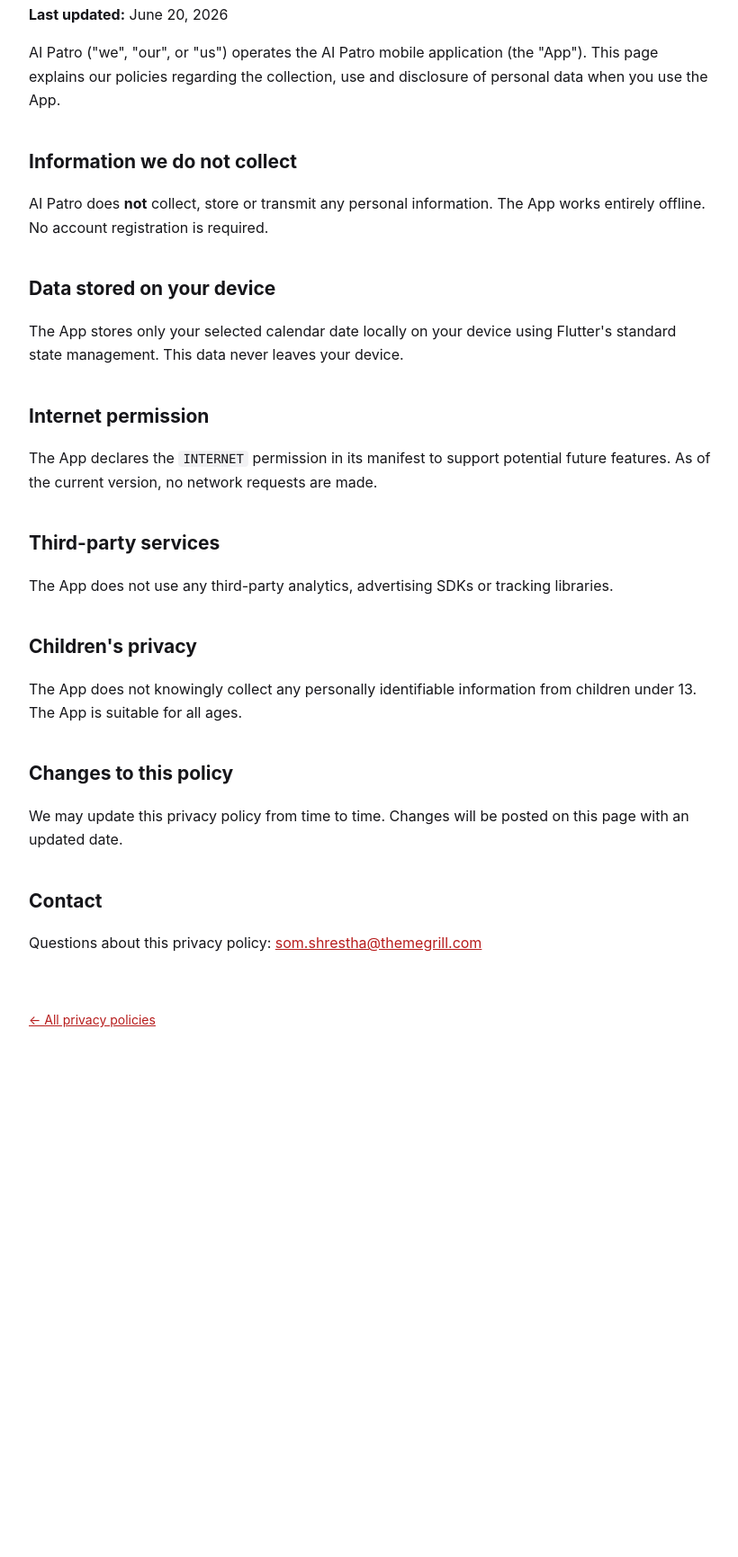
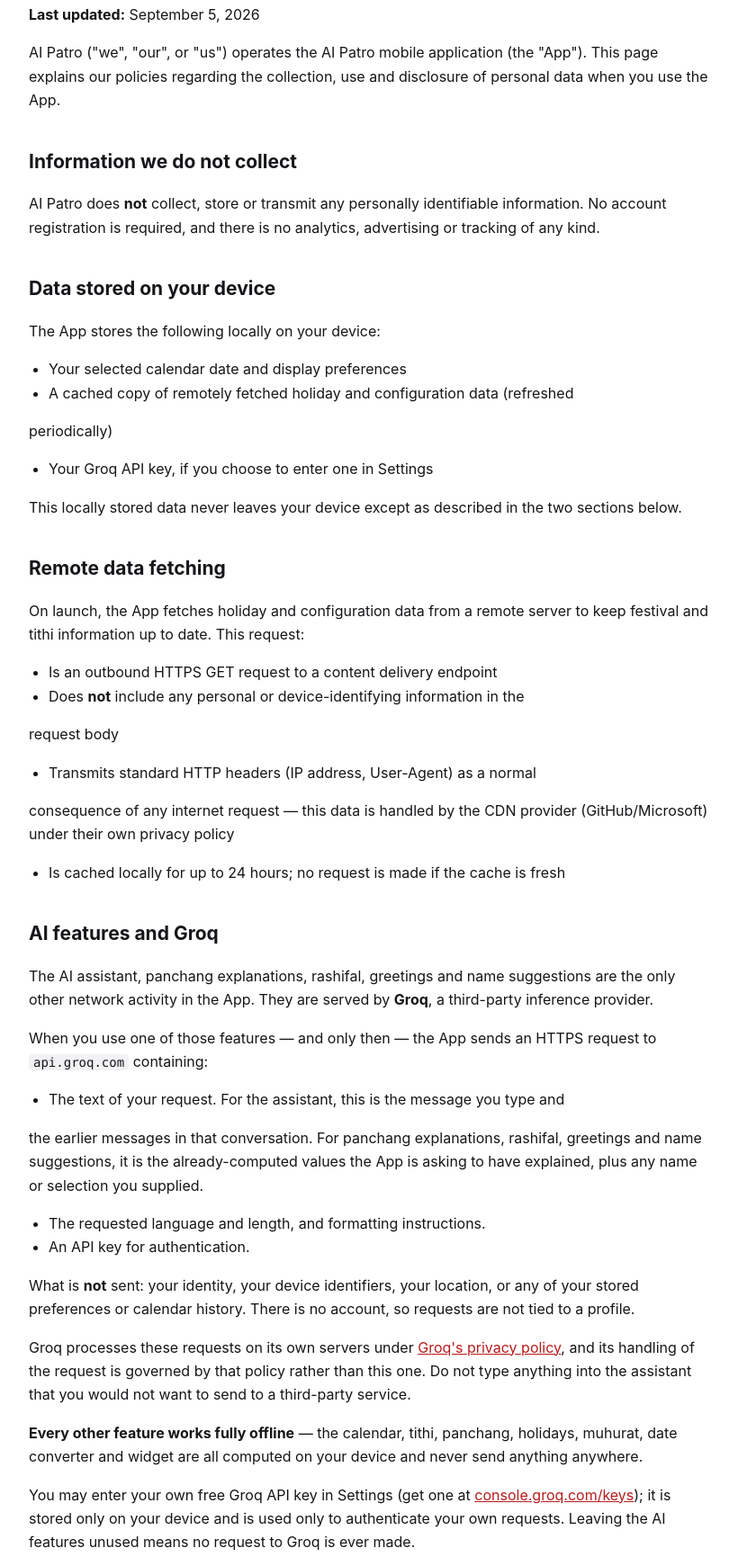
Before and after one commit to som3669/privacy-policy, a plain HTML site: page ai-patro/index.html in a window 1280 px wide. Shown: the part 162-1893 px from the top of the page at 90% size, without its empty margins (228-1048 px from the left). Before the commit the page ends 1404 px from the top, so only its background shows below. Drawn offline with Linux system fonts and the light colour scheme.

Commit message:
Rewrite the AI Patro policy to cover the Groq calls
The version moved in from all-combine-repo was an orphaned June 20 copy
claiming the app "works entirely offline" and that "no network requests
are made". Neither is true:

- ai_patro/lib/data/services/ai_service.dart POSTs to
  api.groq.com/openai/v1/chat/completions for the assistant, panchang
  explanations, rashifal, greetings and name suggestions.
- The app fetches holiday and configuration data from a GitHub-served
  endpoint on launch, cached for 24 hours.

The second point was already documented in the app's own newer June 28
copy, which this rewrite takes as its base; the Groq calls were in
neither copy. Understating what leaves the device is exactly the
policy-versus-behaviour drift that gets listings suspended, so the
policy now names Groq as a third-party recipient, says what is sent to
it, and says what is not.

Also softens the landing blurb, which claimed nothing is transmitted --
true of the four extensions, not of AI Patro's AI features.

```diff
--- a/ai-patro/index.html
+++ b/ai-patro/index.html
@@ -4,7 +4,7 @@
 <meta charset="utf-8" />
 <meta name="viewport" content="width=device-width, initial-scale=1" />
 <title>Privacy Policy — AI Patro</title>
-<meta name="description" content="Privacy policy for AI Patro. Nepali calendar and panchang. Works fully offline, collects nothing." />
+<meta name="description" content="Privacy policy for AI Patro. Nepali calendar and panchang. Offline except holiday data and the optional Groq-backed AI features." />
 <style>
   :root { color-scheme: light dark; }
   body {
@@ -49,22 +49,45 @@
 <body>
 <div class="mark"><span class="dot"></span><span>AI Patro · Android app</span></div>
 <h1>AI Patro — Privacy Policy</h1>
-<p><strong>Last updated:</strong> June 20, 2026</p>
+<p><strong>Last updated:</strong> September 5, 2026</p>
 <p>AI Patro ("we", "our", or "us") operates the AI Patro mobile application (the "App"). This page explains our policies regarding the collection, use and disclosure of personal data when you use the App.</p>
 <h2>Information we do not collect</h2>
-<p>AI Patro does <strong>not</strong> collect, store or transmit any personal information. The App works entirely offline. No account registration is required.</p>
+<p>AI Patro does <strong>not</strong> collect, store or transmit any personally identifiable information. No account registration is required, and there is no analytics, advertising or tracking of any kind.</p>
 <h2>Data stored on your device</h2>
-<p>The App stores only your selected calendar date locally on your device using Flutter's standard state management. This data never leaves your device.</p>
+<p>The App stores the following locally on your device:</p>
+<ul><li>Your selected calendar date and display preferences</li><li>A cached copy of remotely fetched holiday and configuration data (refreshed</li></ul>
+<p>periodically)</p>
+<ul><li>Your Groq API key, if you choose to enter one in Settings</li></ul>
+<p>This locally stored data never leaves your device except as described in the two sections below.</p>
+<h2>Remote data fetching</h2>
+<p>On launch, the App fetches holiday and configuration data from a remote server to keep festival and tithi information up to date. This request:</p>
+<ul><li>Is an outbound HTTPS GET request to a content delivery endpoint</li><li>Does <strong>not</strong> include any personal or device-identifying information in the</li></ul>
+<p>request body</p>
+<ul><li>Transmits standard HTTP headers (IP address, User-Agent) as a normal</li></ul>
+<p>consequence of any internet request — this data is handled by the CDN provider (GitHub/Microsoft) under their own privacy policy</p>
+<ul><li>Is cached locally for up to 24 hours; no request is made if the cache is fresh</li></ul>
+<h2>AI features and Groq</h2>
+<p>The AI assistant, panchang explanations, rashifal, greetings and name suggestions are the only other network activity in the App. They are served by <strong>Groq</strong>, a third-party inference provider.</p>
+<p>When you use one of those features — and only then — the App sends an HTTPS request to <code>api.groq.com</code> containing:</p>
+<ul><li>The text of your request. For the assistant, this is the message you type and</li></ul>
+<p>the earlier messages in that conversation. For panchang explanations, rashifal, greetings and name suggestions, it is the already-computed values the App is asking to have explained, plus any name or selection you supplied.</p>
+<ul><li>The requested language and length, and formatting instructions.</li><li>An API key for authentication.</li></ul>
+<p>What is <strong>not</strong> sent: your identity, your device identifiers, your location, or any of your stored preferences or calendar history. There is no account, so requests are not tied to a profile.</p>
+<p>Groq processes these requests on its own servers under <a href="https://groq.com/privacy-policy/">Groq's privacy policy</a>, and its handling of the request is governed by that policy rather than this one. Do not type anything into the assistant that you would not want to send to a third-party service.</p>
+<p><strong>Every other feature works fully offline</strong> — the calendar, tithi, panchang, holidays, muhurat, date converter and widget are all computed on your device and never send anything anywhere.</p>
+<p>You may enter your own free Groq API key in Settings (get one at <a href="https://console.groq.com/keys">console.groq.com/keys</a>); it is stored only on your device and is used only to authenticate your own requests. Leaving the AI features unused means no request to Groq is ever made.</p>
 <h2>Internet permission</h2>
-<p>The App declares the <code>INTERNET</code> permission in its manifest to support potential future features. As of the current version, no network requests are made.</p>
+<p>The App declares the <code>INTERNET</code> permission for the two purposes described above: fetching holiday and configuration data, and the AI features. No other network activity occurs.</p>
 <h2>Third-party services</h2>
-<p>The App does not use any third-party analytics, advertising SDKs or tracking libraries.</p>
+<p>The App uses no third-party analytics, advertising SDKs or tracking libraries. Two third parties receive requests:</p>
+<table><thead><tr><th>Service</th><th>What it receives</th><th>When</th></tr></thead><tbody><tr><td>GitHub (content delivery)</td><td>A plain HTTPS GET, plus standard request headers</td><td>On launch, at most once every 24 hours</td></tr><tr><td>Groq (AI inference)</td><td>The text of your AI request, as described above</td><td>Only when you use an AI feature</td></tr></tbody></table>
+<p>Each provider's own privacy policy applies to requests made to their servers.</p>
 <h2>Children's privacy</h2>
-<p>The App does not knowingly collect any personally identifiable information from children under 13. The App is suitable for all ages.</p>
+<p>The App does not knowingly collect any personally identifiable information from children under 13. The App is suitable for all ages. Note that the AI features send text to a third-party service; a parent who would rather avoid that can simply not use them.</p>
 <h2>Changes to this policy</h2>
 <p>We may update this privacy policy from time to time. Changes will be posted on this page with an updated date.</p>
 <h2>Contact</h2>
-<p>Questions about this privacy policy: <a href="mailto:som.shrestha@themegrill.com">som.shrestha@themegrill.com</a></p>
+<p>Questions about this privacy policy: <a href="mailto:somshrestha3669@gmail.com">somshrestha3669@gmail.com</a></p>
 <a class="back" href="../">&larr; All privacy policies</a>
 </body>
 </html>
--- a/products.json
+++ b/products.json
@@ -32,6 +32,6 @@
     "name": "AI Patro",
     "kind": "Android app",
     "accent": "#b71c1c",
-    "summary": "Nepali calendar and panchang. Works fully offline, collects nothing."
+    "summary": "Nepali calendar and panchang. Offline except holiday data and the optional Groq-backed AI features."
   }
 ]
```
Also changed, not shown: index.html (+6 -4 lines), tool/render.mjs (+6 -3 lines), 1 other file.
